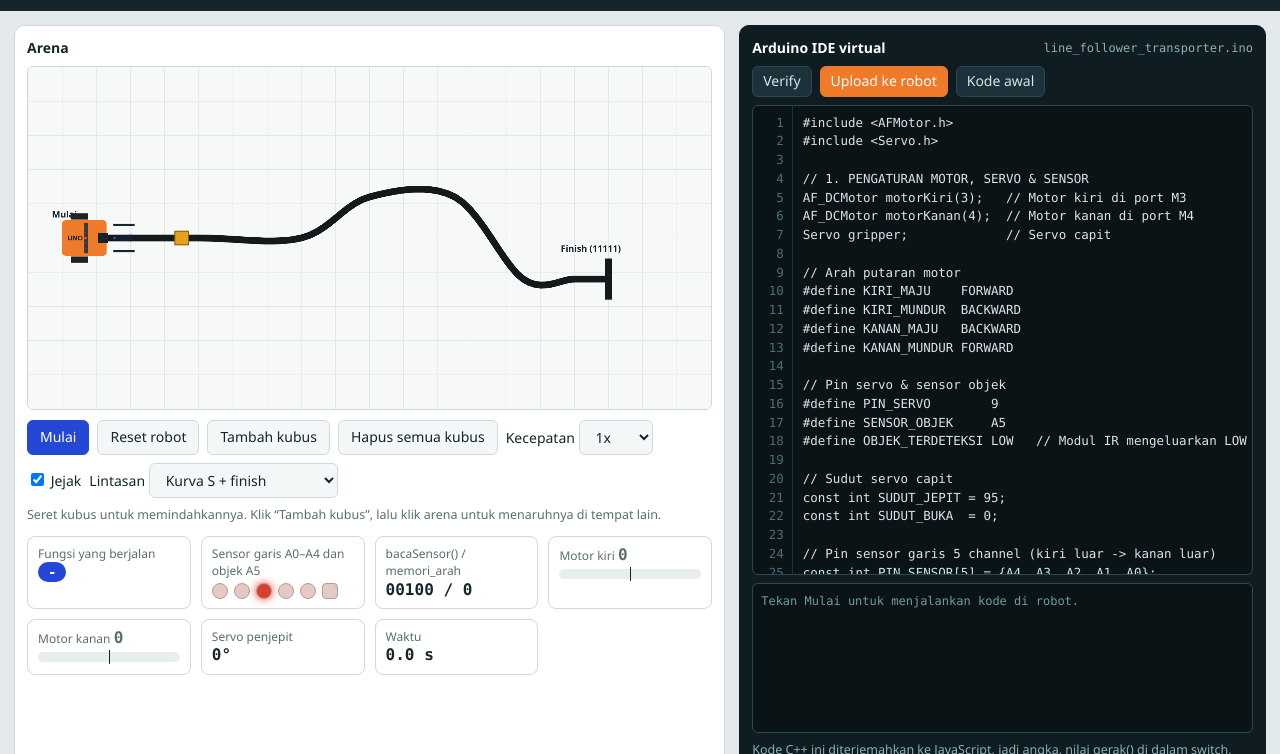
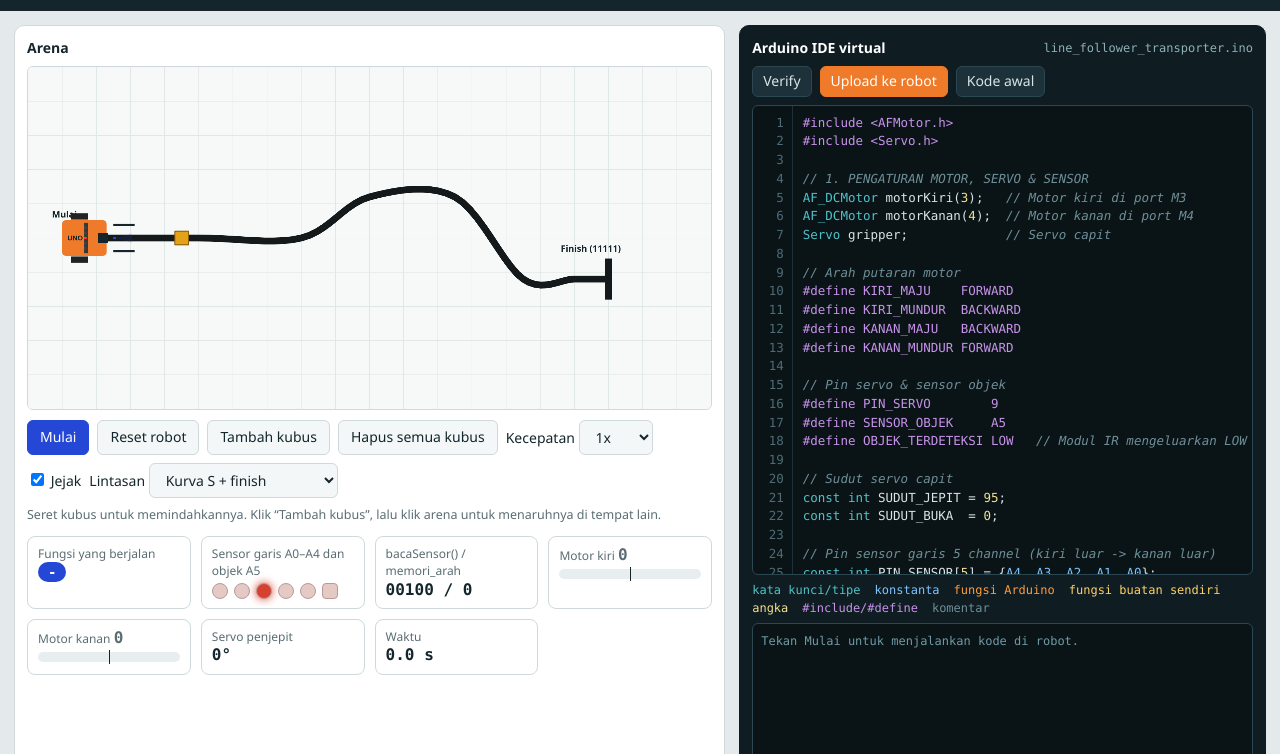
Before and after one commit to codebyalvinn/simulasi-lomba-robot, a plain HTML site: page index.html in a window 1280 px wide. Shown: the part 46-800 px from the top of the page. Drawn offline with Linux system fonts and the light colour scheme.

Commit message:
Enhance editor with code highlighting and layout adjustments
Added code highlighting and improved textarea functionality.

```diff
--- a/index.html
+++ b/index.html
@@ -45,7 +45,13 @@ button.on{background:var(--org);border-color:var(--org);color:#fff}
 .ed{display:flex;height:470px;border:1px solid #2b4752;border-radius:6px;overflow:hidden;background:#0a1417}
 .ed pre,.ed textarea{margin:0;font:12.5px/1.5 ui-monospace,"Cascadia Code",Consolas,monospace;padding:8px 0}
 .ed pre{color:#4d6c75;text-align:right;padding-right:8px;padding-left:8px;overflow:hidden;user-select:none;border-right:1px solid #1c3139}
-.ed textarea{flex:1;background:transparent;color:#d8e4e7;border:0;resize:none;white-space:pre;overflow:auto;padding-left:10px;tab-size:2}
+.cw{position:relative;flex:1;overflow:hidden}
+.ed textarea{position:absolute;inset:0;width:100%;height:100%;background:transparent;color:transparent;caret-color:#fff;border:0;resize:none;white-space:pre;overflow:auto;padding-left:10px;tab-size:2}
+.ed textarea::selection{background:rgba(79,195,201,.35)}
+.ed #hl{position:absolute;inset:0;text-align:left;border:0;padding:8px 0 24px 10px;color:#d8e4e7;pointer-events:none;tab-size:2}
+#hl i{font-style:normal}#hl .c{font-style:italic}
+.k{color:#4fc3c9}.n{color:#7cc4ff}.b{color:#ff9a3c}.u{color:#ffd166}.v{color:#f2e18f}.c{color:#6f8f98}.p{color:#c792ea}.s{color:#a5d6a7}
+.lg{display:flex;flex-wrap:wrap;gap:4px 14px;margin:8px 0 0;font:12px ui-monospace,Consolas,monospace}
 #ser{height:150px;overflow:auto;margin:8px 0 0;background:#0a1417;border:1px solid #2b4752;border-radius:6px;padding:8px;font:12px/1.5 ui-monospace,Consolas,monospace;white-space:pre-wrap}
 #ser .e{color:#ff8f80}#ser .t{color:#6f9aa5}
 .hw{grid-column:1/-1}
@@ -88,7 +94,8 @@ button.on{background:var(--org);border-color:var(--org);color:#fff}
   <div class="bar" style="margin:0 0 8px">
     <button id="bVer">Verify</button><button class="p" id="bUp">Upload ke robot</button><button id="bOrig">Kode awal</button>
   </div>
-  <div class="ed"><pre id="gut"></pre><textarea id="ed" spellcheck="false" aria-label="Editor kode Arduino"></textarea></div>
+  <div class="ed"><pre id="gut"></pre><div class="cw"><pre id="hl" aria-hidden="true"></pre><textarea id="ed" spellcheck="false" aria-label="Editor kode Arduino"></textarea></div></div>
+  <div class="lg"><span class="k">kata kunci/tipe</span><span class="n">konstanta</span><span class="b">fungsi Arduino</span><span class="u">fungsi buatan sendiri</span><span class="v">angka</span><span class="p">#include/#define</span><span class="c">komentar</span></div>
   <div id="ser" role="log" aria-label="Serial monitor"></div>
   <p class="note" style="color:#8fb0b8">Kode C++ ini diterjemahkan ke JavaScript, jadi angka, nilai gerak() di dalam switch, dan urutan pick and place bisa diubah. Gaya kode yang didukung sama seperti sketch ini.</p>
 </section>
@@ -426,7 +433,10 @@ $('qk').innerHTML=QK.map(q=>`<div><label for="q_${q[0]}">${q[0]} <output id="oq_
 function syncQ(){QK.forEach(q=>{const m=ed.value.match(new RegExp('\\b'+q[0]+'\\s*=\\s*(-?\\d+)'));if(m){$('q_'+q[0]).value=m[1];$('oq_'+q[0]).textContent=m[1]}})}
 QK.forEach(q=>{const s=$('q_'+q[0]);s.oninput=()=>$('oq_'+q[0]).textContent=s.value;
   s.onchange=()=>{ed.value=ed.value.replace(new RegExp('(\\b'+q[0]+'\\s*=\\s*)-?\\d+'),'$1'+s.value);gut();$('ser').innerHTML='';load(true)}});
-function gut(){$('gut').textContent=ed.value.split('\n').map((_,i)=>i+1).join('\n')}
+const KW=/^(void|int|const|if|else|switch|case|break|while|for|return|bool|float|unsigned|long|uint8_t|byte|char|true|false|enum|continue|default|static|AF_DCMotor|Servo)$/,CN=/^(HIGH|LOW|INPUT|OUTPUT|FORWARD|BACKWARD|RELEASE|A[0-5])$/,BI=/^(setup|loop|pinMode|digitalRead|digitalWrite|analogRead|delay|millis|abs|constrain|attach|write|run|setSpeed|begin|println|print|Serial|F)$/;
+function hl(t){const e=s=>s.replace(/&/g,'&amp;').replace(/</g,'&lt;').replace(/>/g,'&gt;'),u=new Set([...t.matchAll(/\b(?:void|int|bool|float|long)\s+(\w+)\s*\(/g)].map(m=>m[1])),w=(c,x)=>'<i class="'+c+'">'+e(x)+'</i>';
+  return t.replace(/(\/\/.*|\/\*[\s\S]*?\*\/)|(^[ \t]*#\w+[^\n\/]*)|("(?:[^"\\\n]|\\.)*")|\b(0b[01]+|0x[\da-fA-F]+|\d+\.?\d*)\b|\b([A-Za-z_]\w*)\b|([&<>])/gm,(m,c,p,s,n,i,o)=>c?w('c',c):p?w('p',p):s?w('s',s):n?w('v',n):o?e(o):!i?m:KW.test(i)?w('k',i):CN.test(i)?w('n',i):BI.test(i)?w('b',i):u.has(i)?w('u',i):i)}
+function gut(){$('gut').textContent=ed.value.split('\n').map((_,i)=>i+1).join('\n');$('hl').innerHTML=hl(ed.value)+'\n'}
 $('bRun').onclick=()=>{run=!run;sync()};
 $('bReset').onclick=()=>{$('ser').innerHTML='';load(false);out('Reset. Tekan Mulai.','t')};
 $('bAdd').onclick=()=>{place=!place;$('bAdd').classList.toggle('on',place);cv.style.cursor=place?'crosshair':'default'};
@@ -436,7 +446,7 @@ $('sTrk').onchange=e=>{track(e.target.value);$('ser').innerHTML='';load(false)};
 $('bVer').onclick=()=>{if(build())out('Verify OK: sketch berhasil diterjemahkan dan siap di-upload.','t')};
 $('bUp').onclick=()=>{$('ser').innerHTML='';out('Upload selesai. Robot reset.','t');syncQ();load(true)};
 $('bOrig').onclick=()=>{ed.value=SRC;gut();syncQ()};
-ed.oninput=gut;ed.onscroll=()=>$('gut').scrollTop=ed.scrollTop;
+ed.oninput=gut;ed.onscroll=()=>{$('gut').scrollTop=ed.scrollTop;$('hl').scrollTop=ed.scrollTop;$('hl').scrollLeft=ed.scrollLeft};
 ed.onkeydown=e=>{if(e.key==='Tab'){e.preventDefault();ed.setRangeText('  ',ed.selectionStart,ed.selectionEnd,'end')}};
 const wp=e=>{const r=cv.getBoundingClientRect();return[(e.clientX-r.left)*W/r.width,(e.clientY-r.top)*H/r.height]};
 cv.onpointerdown=e=>{const[x,y]=wp(e);
```
